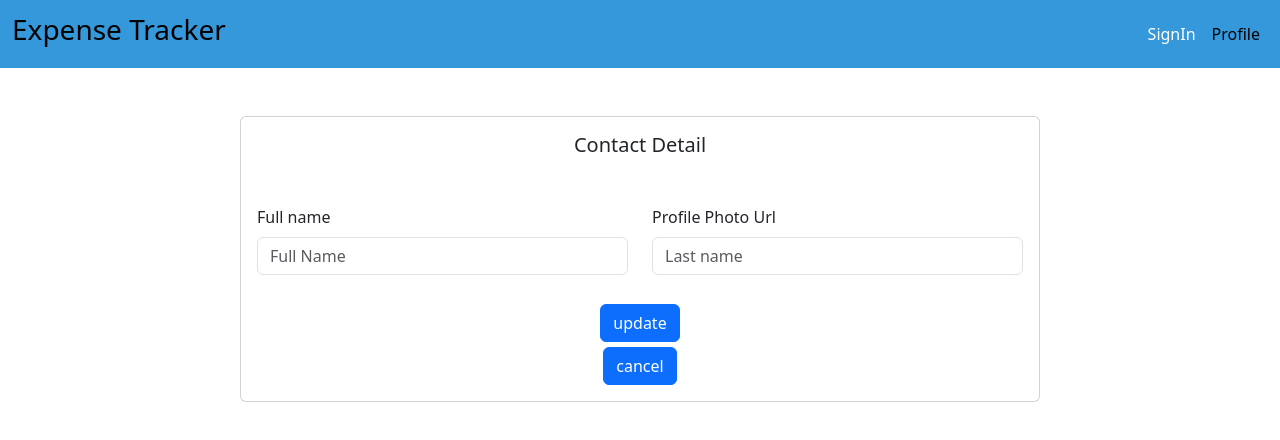
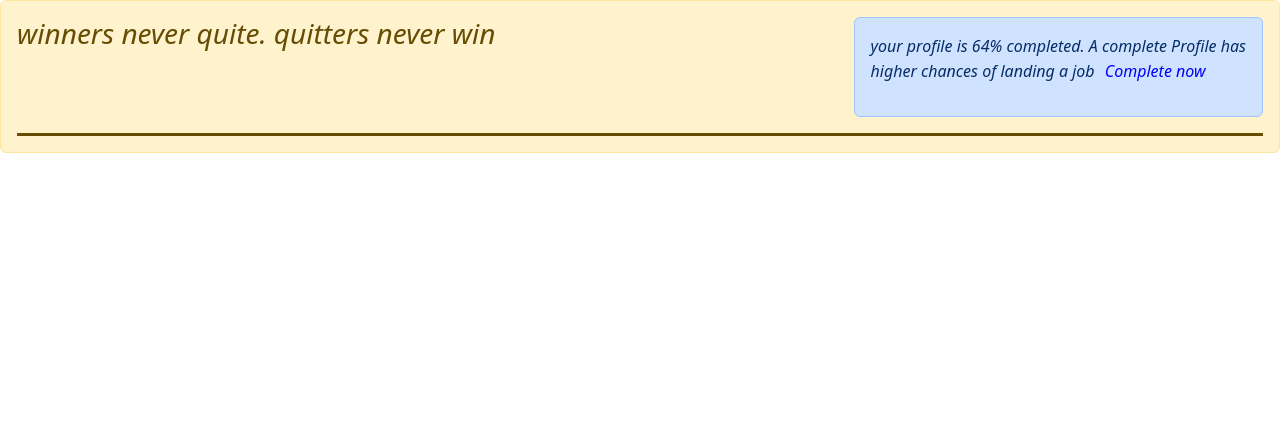
Before and after one commit to kunalkhairnar1198/ExpenseTrackerApp, a React (Create React App) app: page /profilepage in a window 1280 px wide. Shown: the top 440 px of the page. Built offline with nearby package versions, Linux system fonts and the light colour scheme.

Commit message:
Done When the user has logged in show him the message that his profile is incomplete - https://drive.google.com/file/d/1F99Ke29ZvOOnhYYZAPWhY4AIPa40JDOb/view?usp=sharing When the user clicks on the complete profile button show him the following page so that he can complete his profile -

```diff
--- a/src/App.js
+++ b/src/App.js
@@ -3,6 +3,8 @@ import './App.css';
 import Layout from './component/Layout/Layout';
 import Authpage from './component/Pages/Authpage';
 import Profilepage from './component/Pages/Profilepage';
+import UserProfileNotify from './component/Alert/UserProfileNotify';
+import Expensetrackerpage from './component/Expensetracker/Expensetrackerpage';
 
 function App() {
   return (
@@ -11,11 +13,17 @@ function App() {
             <Route path='/' exact>
               <Layout/>
             </Route>
-            <Route path='/authpage' exact>
+            <Route path='/authpage' >
               <Authpage/>
             </Route>
-            <Route path='/profilepage' exact>
+            <Route path='/profilepage' >
               <Profilepage/>
+            </Route>
+            <Route path='/userprofilenotify'>
+              <UserProfileNotify/>
+            </Route>
+            <Route path='/expensepage'>
+              <Expensetrackerpage/>
             </Route>
         </Switch>
     </>
--- a/src/Store/AuthContextProvider.js
+++ b/src/Store/AuthContextProvider.js
@@ -1,15 +1,31 @@
-import React, { useState } from 'react'
+import React, { useEffect, useState } from 'react'
 import { AuthContext } from './auth-context'
 
 const AuthContextProvider = (props) => {
 const [token, setToken] = useState(null)
+const [userData, setUserData] = useState(true)
 
 const userIsLoggedIn = !!token;
+
+useEffect(()=>{
+    const storedToken = localStorage.getItem('authtoken')
+    if(!storedToken){
+        console.log(storedToken)
+        setToken(storedToken)
+    }
+} ,[])
 
 const loginHandler =(token)=>{
     setToken(token)
     localStorage.setItem('authtoken',token)
-    console.log(token)
+    console.log(token,'---------')
+
+}
+
+const CompleteHandler =(userdata)=>{
+        setUserData(!userdata)
+
+    console.log(userData)
 }
 
 const logoutHanlder =()=>{
@@ -19,6 +35,8 @@ const logoutHanlder =()=>{
     const authValues ={
         token:token,
         isLogedIn:false,
+        userdata:userData,
+        iscompleteProfile:CompleteHandler,
         login: loginHandler,
         logout: (token)=>{},
     }
--- a/src/Store/auth-context.js
+++ b/src/Store/auth-context.js
@@ -3,6 +3,8 @@ import React from 'react'
 export const AuthContext = React.createContext({
     token:'',
     isLogedIn:false,
+    userdata:true,
+    iscompleteProfile:()=>{},
     login: (token)=>{},
     logout: (token)=>{},
 })
--- /dev/null
+++ b/src/component/Alert/UserProfile.module.css
@@ -0,0 +1,36 @@
+.profile {
+    font-style: italic;
+    font-weight: 10px;
+    border-bottom-style: solid;
+    display: flex;
+    justify-content: space-between;
+  }
+
+.profile button {
+    border: none;
+    background-color: transparent;
+    color: blue;
+    font-style: italic;
+}
+
+  .section {
+    margin-left: 45%;
+    margin-top: 8%;
+  }
+
+  .details {
+    display: flex;
+    justify-content: space-between;
+  }
+
+.details button {
+    background-color: transparent;
+    position: relative;
+    right: 35px;
+    width: 55px;
+    height: 22px;
+    top: 15px;
+    border-color: crimson;
+    border-radius: 5px;
+    color: brown;
+  }
--- a/src/component/Alert/UserProfileNotify.js
+++ b/src/component/Alert/UserProfileNotify.js
@@ -1,9 +1,31 @@
-import React from 'react'
+import React, { useContext } from 'react'
+import { Alert } from 'react-bootstrap'
+import classes from './UserProfile.module.css'
+import { AuthContext } from '../../Store/auth-context'
 
 const UserProfileNotify = () => {
+
+  const authCtx = useContext(AuthContext)
+
+
+  const completeProfileHandler =()=>{
+    authCtx.iscompleteProfile(true)
+  }
+
   return (
     <>
-
+       <Alert variant="warning">
+       <span className={classes.profile}>
+               <h3>winners never quite. quitters never win</h3>
+             <Alert>
+              <p>
+                your profile is 64% completed. A complete Profile has
+                <br />
+                higher chances of landing a job <button onClick={completeProfileHandler}>Complete now</button>
+              </p>
+            </Alert>
+        </span>
+        </Alert>
     </>
   )
 }
--- a/src/component/Auth/AuthForm.js
+++ b/src/component/Auth/AuthForm.js
@@ -61,8 +61,11 @@ const AuthForm = () => {
                 const data = await response.json();
                 console.log(authctx)
                 console.log('Authentication successful:', data);
+
                 authctx.login(data.idToken)
-                navigate.replace('/profilepage')
+                authctx.iscompleteProfile(data.displayName)
+
+                data.displayName ? navigate.replace('/expensepage') :  navigate.replace('/profilepage')
 
             }else{
                 const errorData = await response.json();
--- /dev/null
+++ b/src/component/Expensetracker/Expensetrackerpage.js
@@ -0,0 +1,13 @@
+import React from 'react'
+import Layout from '../Layout/Layout'
+
+const Expensetrackerpage = () => {
+  return (
+    <>
+     <Layout/>
+     <h1>Welcome to Expense Tracker</h1>
+    </>
+  )
+}
+
+export default Expensetrackerpage
--- a/src/component/Layout/MainNavigation.js
+++ b/src/component/Layout/MainNavigation.js
@@ -6,7 +6,9 @@ import './MainNavigation.css'
 const MainNavigation = () => {
   return (
     <>
+
     <Navbar  expand="lg" className="custom-navbar">
+
       <Container fluid>
           <Navbar.Brand href="/">
           <h3>Expense Tracker</h3>
--- a/src/component/Pages/Profilepage.js
+++ b/src/component/Pages/Profilepage.js
@@ -1,38 +1,76 @@
-import React, { useRef } from 'react'
+import React, { useContext, useRef } from 'react'
 import Layout from '../Layout/Layout'
 import { Button, Card, Col, Form, Row } from 'react-bootstrap'
+import { AuthContext } from '../../Store/auth-context'
+import UserProfileNotify from '../Alert/UserProfileNotify'
+import { useHistory } from 'react-router-dom/cjs/react-router-dom.min'
 
 const Profilepage = () => {
 
   const fullnameRef = useRef()
   const linkRef = useRef()
+  const navigate = useHistory()
+  const authCtx = useContext(AuthContext)
+  console.log(authCtx)
 
-  const updateHandler =(event)=>{
+  const userData = !authCtx.userdata;
+  console.log(userData)
+
+  const updateHandler =async(event)=>{
     event.preventDefault()
 
     const fullname = fullnameRef.current.value;
-    const link = linkRef.current.value;
-    console.log(fullname, link)
+    const photolink = linkRef.current.value;
+    console.log(fullname, photolink)
+
+    let url ='https://identitytoolkit.googleapis.com/v1/accounts:update?key=AIzaSyDsoMan9WsEPfVsu6_jJH-xs2zgguzFwrc';
+
+
+    try {
+      const  response = await fetch(url ,{
+        method:'POST',
+        body:JSON.stringify({
+          idToken:authCtx.token,
+          displayName:fullname,
+          photoUrl:photolink
+        }),
+        headers: {
+          'Content-Type': 'application/json'
+        }
+      })
+
+      const data = await response.json()
+      navigate.replace('/expensepage')
+
+      console.log(data)
+
+    } catch (error) {
+      console.log(error)
+    }
+
   }
 
 
   return (
     <>
+    {userData ? (
+      <div>
       <Layout/>
       <section className="d-flex align-items-center justify-content-center mt-5">
+
             <Card style={{width:'50rem'}}>
                 <Card.Body>
                     <Card.Title className="text-center">Contact Detail</Card.Title>
                     <Form onSubmit={updateHandler}>
                     <Row className="mb-4 mt-5">
                         <Col>
-                            <Form.Group controlId="form6Example1">
+                            <Form.Group >
                                 <Form.Label htmlFor="form6Example1">Full name</Form.Label>
                                 <Form.Control type="text" placeholder="Full Name" ref={fullnameRef}/>
                             </Form.Group>
                         </Col>
                         <Col>
-                            <Form.Group controlId="form6Example2">
+                            <Form.Group >
                                 <Form.Label htmlFor="form6Example2">Profile Photo Url</Form.Label>
                                 <Form.Control type="url" placeholder="Last name" ref={linkRef}/>
                             </Form.Group>
@@ -50,6 +88,10 @@ const Profilepage = () => {
                 </Card.Body>
             </Card>
         </section>
+      </div>
+        ):(
+          <UserProfileNotify/>
+        )}
     </>
   )
 }
```
